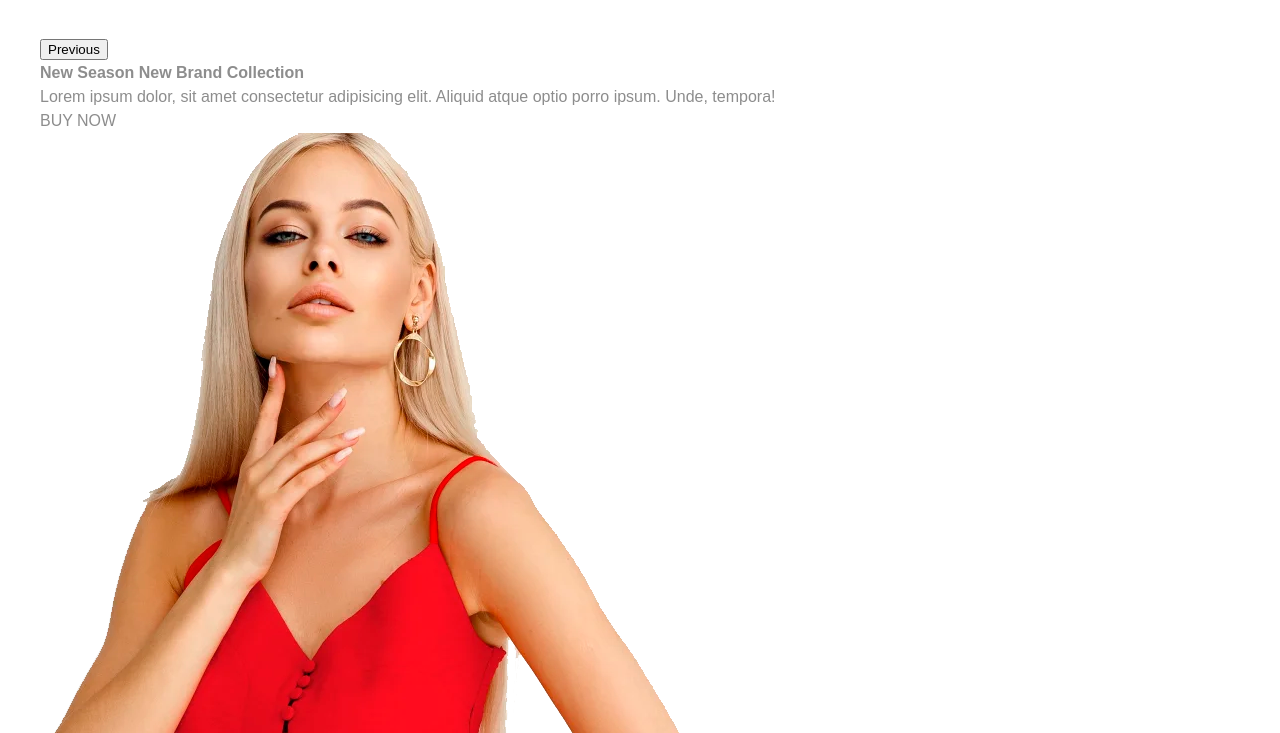
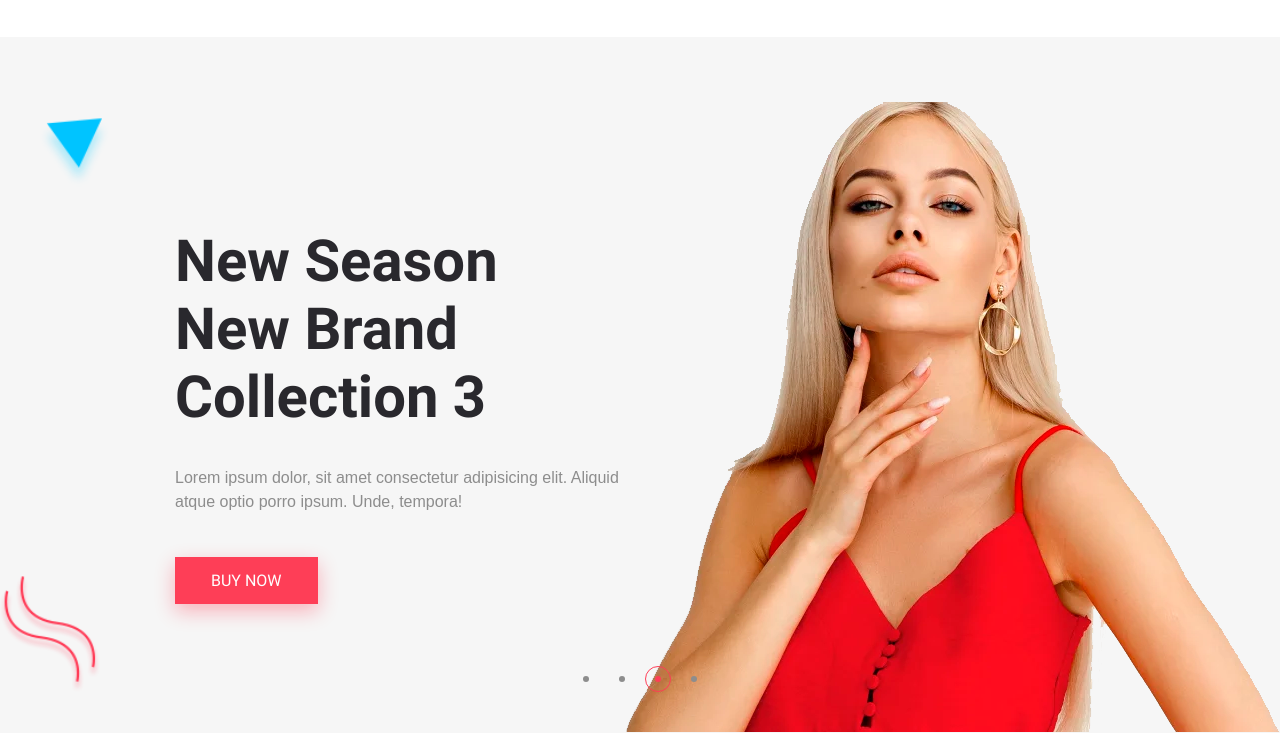
Before and after one commit to yuriiweblack/first-gulp, a website: page app/index.html in a window 1280 px wide. Shown: the part 67-800 px from the top of the page. Drawn offline with nearby package versions, Linux system fonts and the light colour scheme; files that its build step writes are made by us from their sources; files whose address does not match are found by name.

Commit message:
slider all 100%

```diff
--- a/app/index.html
+++ b/app/index.html
@@ -67,12 +67,13 @@
 
  <main class="main">
   <section class="top-slider">
-   <div class="container">
+   <div class="container top-slider__container">
     <div class="top-slider__inner">
      <div class="top-slider__item">
       <div class="top-slider__content">
        <h3 class="top-slider__title">
-        New Season New Brand Collection
+        New Season <br>
+        New Brand Collection 1
        </h3>
        <p class="top-slider__text">
         Lorem ipsum dolor, sit amet consectetur adipisicing elit. Aliquid atque optio porro ipsum. Unde, tempora!
@@ -84,7 +85,8 @@
      <div class="top-slider__item">
       <div class="top-slider__content">
        <h3 class="top-slider__title">
-        New Season New Brand Collection
+        New Season <br>
+        New Brand Collection 2
        </h3>
        <p class="top-slider__text">
         Lorem ipsum dolor, sit amet consectetur adipisicing elit. Aliquid atque optio porro ipsum. Unde, tempora!
@@ -97,7 +99,8 @@
      <div class="top-slider__item">
       <div class="top-slider__content">
        <h3 class="top-slider__title">
-        New Season New Brand Collection
+        New Season<br>
+         New Brand Collection 3
        </h3>
        <p class="top-slider__text">
         Lorem ipsum dolor, sit amet consectetur adipisicing elit. Aliquid atque optio porro ipsum. Unde, tempora!
@@ -110,7 +113,8 @@
      <div class="top-slider__item">
       <div class="top-slider__content">
        <h3 class="top-slider__title">
-        New Season New Brand Collection
+        New Season <br>
+        New Brand Collection 4
        </h3>
        <p class="top-slider__text">
         Lorem ipsum dolor, sit amet consectetur adipisicing elit. Aliquid atque optio porro ipsum. Unde, tempora!
--- a/app/js/main.js
+++ b/app/js/main.js
@@ -6,6 +6,10 @@
 
 $(function () {
  $('.top-slider__inner').slick({
-
+  dots: true,
+  arrows: false,
+  fade: true,
+  autoplay: true,
+  autoplaySpeed: 2000
  });
 });
--- a/app/scss/_vars.scss
+++ b/app/scss/_vars.scss
@@ -22,3 +22,12 @@ $bg: #f6f6f6;
  font-family: 'Roboto-Regular', sans-serif;
  font-weight: 400;
 }
+
+%btn{
+ padding: 12px 26px;
+ text-transform: uppercase;
+ color: #fff;
+ background-color: $accent;
+ box-shadow: 0px 7px 20px 0px rgba(255, 17, 48, 0.3);
+ @extend %roboto-400;
+}
--- a/app/scss/style.scss
+++ b/app/scss/style.scss
@@ -160,12 +160,8 @@ padding: 40px 0;
  }
  &__form-btn{
   border: none;
-  background-color: $accent;
-  color: #fff;
-  text-transform: uppercase;
-  padding: 12px 26px;
+  @extend %btn;
   cursor: pointer;
-  box-shadow: 0px 7px 20px 0px rgba(255,17,48,0.3);
  }
 }
 
@@ -184,9 +180,80 @@ padding: 40px 0;
 }
 
 
+.top-slider{
+ background-image: url('../images/slider/bg-shape.png');
+ background-repeat: no-repeat;
+ background-size: cover;
 
+ background-color: $bg;
+ padding-top: 65px;
+ &__container{
+  max-width: 1560px;
+ }
+ &__content{
+  padding-left: 175px;
+  padding-top: 125px;
+ }
+ &__item{
+  display: flex !important;
+  justify-content: space-between;
+ }
+ &__title{
+  max-width: 670px;
+  font-size: 58px;
+  line-height: 68px;
+  color: $title;
+  @extend %roboto-700;
+  margin-bottom: 35px;
+ }
+ &__text{
+  max-width: 470px;
+  margin-bottom: 55px;
+ }
+ &__link{
+  @extend %btn;
+  padding: 14px 36px;
+ }
+}
 
+.slick-dots{
+ display: flex;
+ justify-content: center;
+ margin-top: -70px;
+ li{
+  padding: 0 5px;
+  button{
+   padding: 0;
+   font-size: 0;
+   background-color: transparent;
+   width: 26px;
+   height: 26px;
+   border-radius: 50%;
+   border: 1px solid transparent;
+   position: relative;
+   &::before{
+    content: '';
+    position: absolute;
+    width: 6px;
+    height: 6px;
+    border-radius: 50%;
+    background-color: $default;
+    top: 50%;
+    left: 50%;
+    transform: translate(-50%, -50%);
+   }
+  }
+  &.slick-active{
+    button{
+     border-color: $accent;
+     &::before{
+     background-color: $accent;
+    }
+    }
 
+  }
+ }
+}
 
 
 
```
Also changed, not shown: app/images/slider/bg-shape.png (added), app/js/main.min.js.
